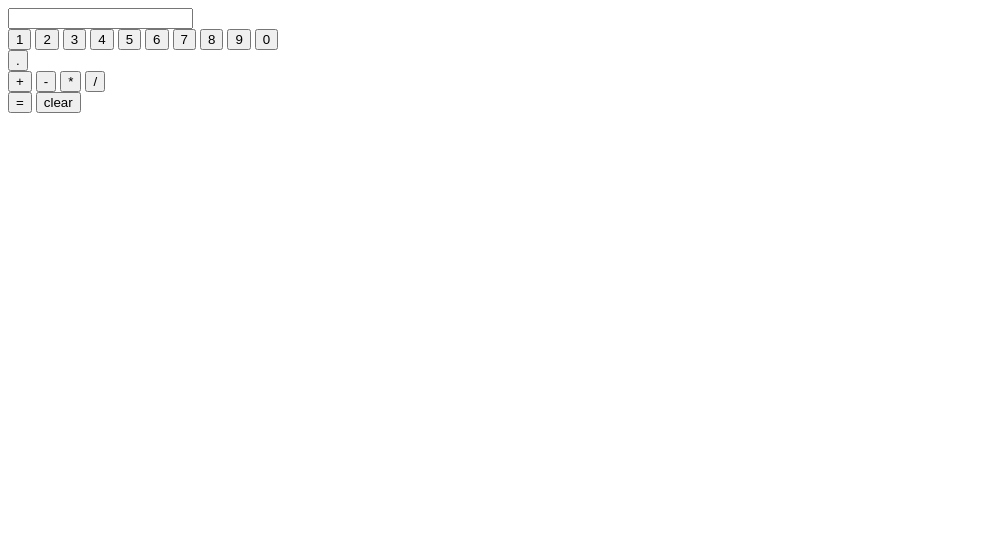
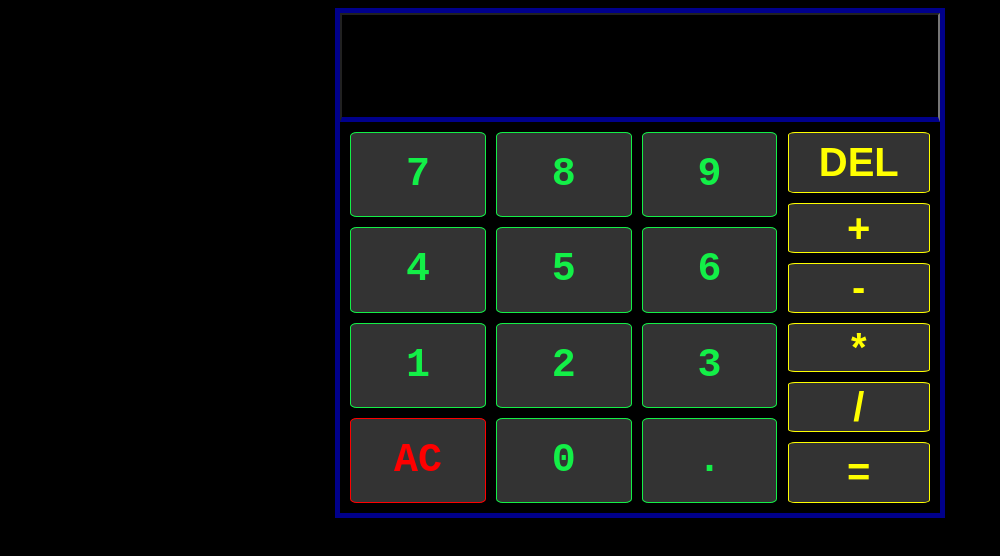
Before and after one commit to edwyip/calculator, a plain HTML site: page index.html in a window 1280 px wide. Shown: the whole page, without its empty margins (0-1000 px from the left). Drawn offline with Linux system fonts and the light colour scheme.

Commit message:
added style and delete button

```diff
--- a/index.html
+++ b/index.html
@@ -5,24 +5,39 @@
     <meta http-equiv="X-UA-Compatible" content="IE=edge">
     <meta name="viewport" content="width=device-width, initial-scale=1.0">
     <script src="./script.js" defer></script>
+    <link rel="stylesheet" href="./style.css">
     <title>Calculator</title>
 </head>
 <body>
+    <div class="container">
         <input type="text" id="display" readonly></input>
         <div id="buttons">
-        <div id="numbers">
-            <button>1</button>
-            <button>2</button>
-            <button>3</button>
-            <button>4</button>
-            <button>5</button>
-            <button>6</button>
-            <button>7</button>
-            <button>8</button>
-            <button>9</button>
-            <button>0</button>
+            <div id="left">
+                <!-- <div id="numbers"> -->
+                    <div class="row">
+                        <button class="number">7</button>
+                        <button class="number">8</button>
+                        <button class="number">9</button>
                     </div>
+                    <div class="row">
+                        <button class="number">4</button>
+                        <button class="number">5</button>
+                        <button class="number">6</button>
+                    </div>
+                    <div class="row">
+                        <button class="number">1</button>
+                        <button class="number">2</button>
+                        <button class="number">3</button>
+                    </div>
+                    <div class="row">
+                        <button id="clear">AC</button>
+                        <button class="number" id="zero">0</button>
                         <button id="dot">.</button>
+                    </div>
+                <!-- </div>     -->
+            </div>
+            <div id="right">
+                <button id="del">DEL</button>
                 <div id="operators">
                     <button>+</button>
                     <button>-</button>
@@ -30,8 +45,8 @@
                     <button>/</button>
                 </div>
                 <button id="equal">=</button>
-        <button id="clear">clear</button>
-
+            </div>
+        </div>
     </div>
 </body>
 </html>
--- a/script.js
+++ b/script.js
@@ -26,22 +26,22 @@ function whichOp(operator){
 }
 
 const display = document.querySelector("#display")
-const numbers = document.querySelector("#numbers")
+const numbers = document.querySelectorAll(".number")
 const dot = document.querySelector("#dot")
 const operators = document.querySelector("#operators")
 const clear = document.querySelector("#clear")
 const equal = document.querySelector("#equal")
+const del = document.querySelector("#del")
 let dummy = ""
 let ans = ""
 let finalAns =""
 let dumNum = {}
 
-numbers.addEventListener("click", (event)=>{
-    if (event.target.nodeName === 'BUTTON') {
+numbers.forEach((e)=>e.addEventListener("click", ()=>{
         if (!dummy)display.value=""
-        dummy += event.target.textContent;
-        display.value += event.target.textContent;
-    }})
+        dummy += e.textContent;
+        display.value += e.textContent;
+    }))
 
 dot.addEventListener("click", (event)=> {
     if(dummy && !dummy.split("").includes(".")) {
@@ -50,26 +50,27 @@ dot.addEventListener("click", (event)=> {
 }})
 
 operators.addEventListener("click", (event)=>{
-    if (event.target.nodeName === 'BUTTON') {
+        if (event.target.id != "equal"){
             finalAns = "";
             if (!dumNum.a) {
                 dumNum.a = dummy
-
             } else {
                 dumNum.b = dummy;
-            ans = operate(dumNum.a, dumNum.b, dumNum.operator)
+                ans = +operate(dumNum.a, dumNum.b, dumNum.operator).toFixed(5);
                 dumNum.a = ans;
                 display.value = ans;
             }
             dumNum.operator = whichOp(event.target.textContent)
             dummy = ""
-}})
+        }
+    })
 
 equal.addEventListener("click", ()=>{
     dumNum.b = dummy;
-    finalAns = (!finalAns)?operate(dumNum.a, dumNum.b, dumNum.operator).toFixed(5):finalAns;
+    finalAns = (!finalAns)?+operate(dumNum.a, dumNum.b, dumNum.operator).toFixed(5):finalAns;
     display.value = finalAns;
-    dumNum = {}
+    dumNum = {};
+    console.log(dumNum)
     dummy = finalAns;
 })
 
@@ -78,3 +79,8 @@ clear.addEventListener("click", ()=>{
     display.value = ""
     dumNum = {}
 })
+
+del.addEventListener("click",()=>{
+    dummy = dummy.slice(0,-1);
+    display.value = display.value.slice(0,-1)
+} )
--- /dev/null
+++ b/style.css
@@ -0,0 +1,101 @@
+body{
+    display:flex;
+    justify-content:center;
+    background-color:black;
+}
+
+.container{
+    display: flex;
+    flex-flow: column;
+    height: 500px;
+    width: 600px;
+    border: 5px solid darkblue;
+    background-color: black;
+
+}
+
+#display{
+    height:100px;
+    font-size: 60px;
+    border-bottom: 5px solid darkblue;
+    background-color: black;
+    text-align: end;
+    color: rgb(19, 239, 71);
+    font-weight: 900;
+    font-family:'Courier New', Courier, monospace;
+    flex: 0 0 auto;
+}
+
+#operators{
+    display: flex;
+    flex-flow: column;
+    flex: 1;
+    gap:10px;
+}
+
+#operators{
+    flex:4;
+}
+
+.row{
+    display:flex;
+    gap:10px;
+    flex: 1
+}
+
+#clear{
+    color: red;
+    border: 1px solid red;
+}
+.row button{
+    flex: 1;
+    border: 1px solid rgb(19, 239, 71);
+    font-weight: 900;
+    background-color: #333333;
+    color:rgb(19, 239, 71);
+    font-size: 40px;
+    font-family: 'Courier New', Courier, monospace;
+}
+
+#buttons{
+    display:flex;
+    flex: 1;
+    justify-content:space-around;
+    margin:10px;
+    gap: 10px;
+}
+
+#left{
+    display: flex;
+    flex-flow: column;
+    flex: 3;
+    gap:10px;
+}
+
+#right{
+    display: flex;
+    flex-flow: column;
+    flex:1;
+    gap:10px;
+}
+
+#right button{
+    flex:1;
+    color:yellow;
+    border: 1px solid yellow;
+    font-weight: 900;
+    background-color: #333333;
+    font-size: 40px;
+}
+
+#del{
+    flex:1;
+}
+
+#equal{
+    flex: 1;
+}
+
+button{
+    border-radius: 5%
+}
```
Lines whose indentation alone changed are shown as unchanged.
